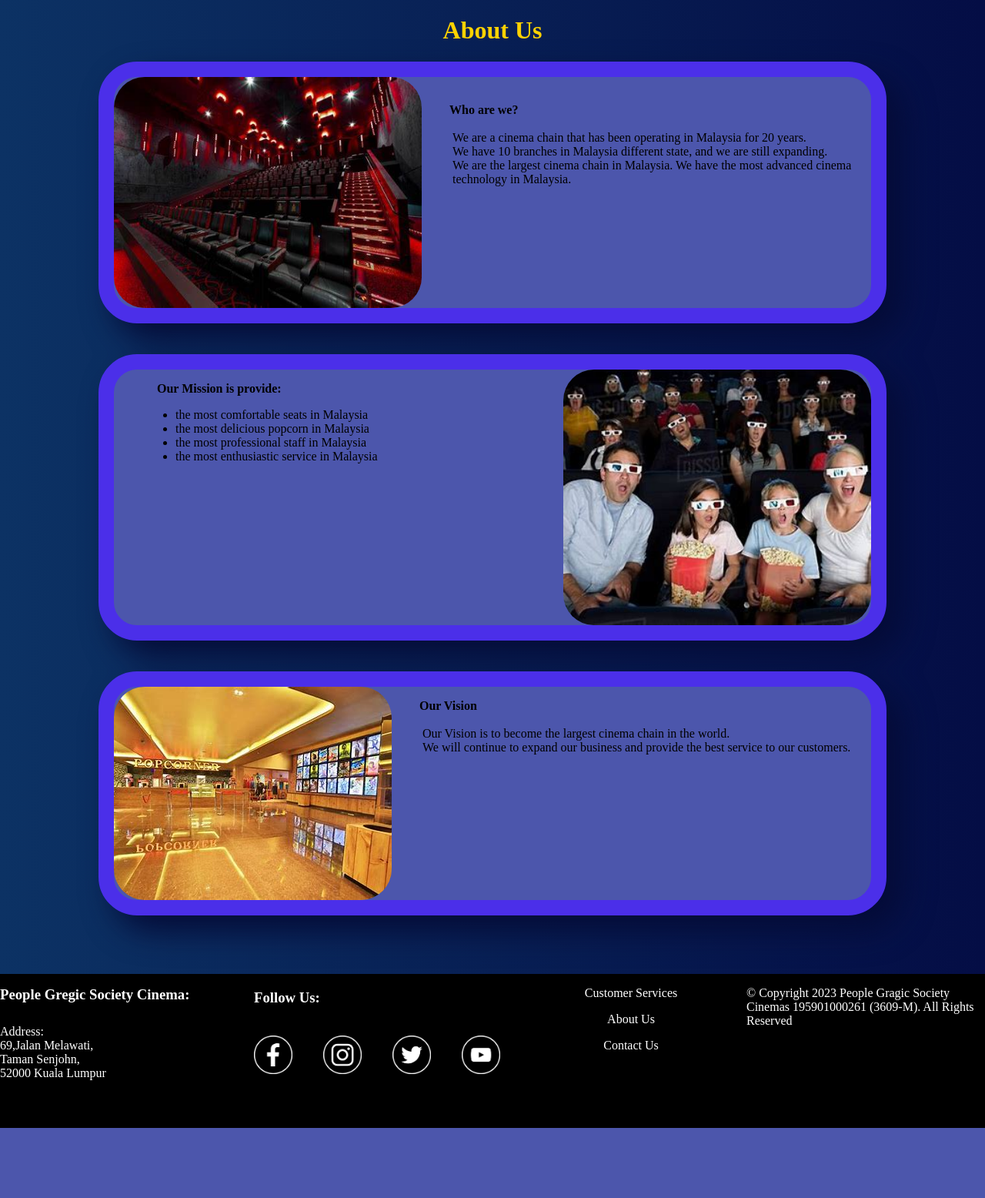
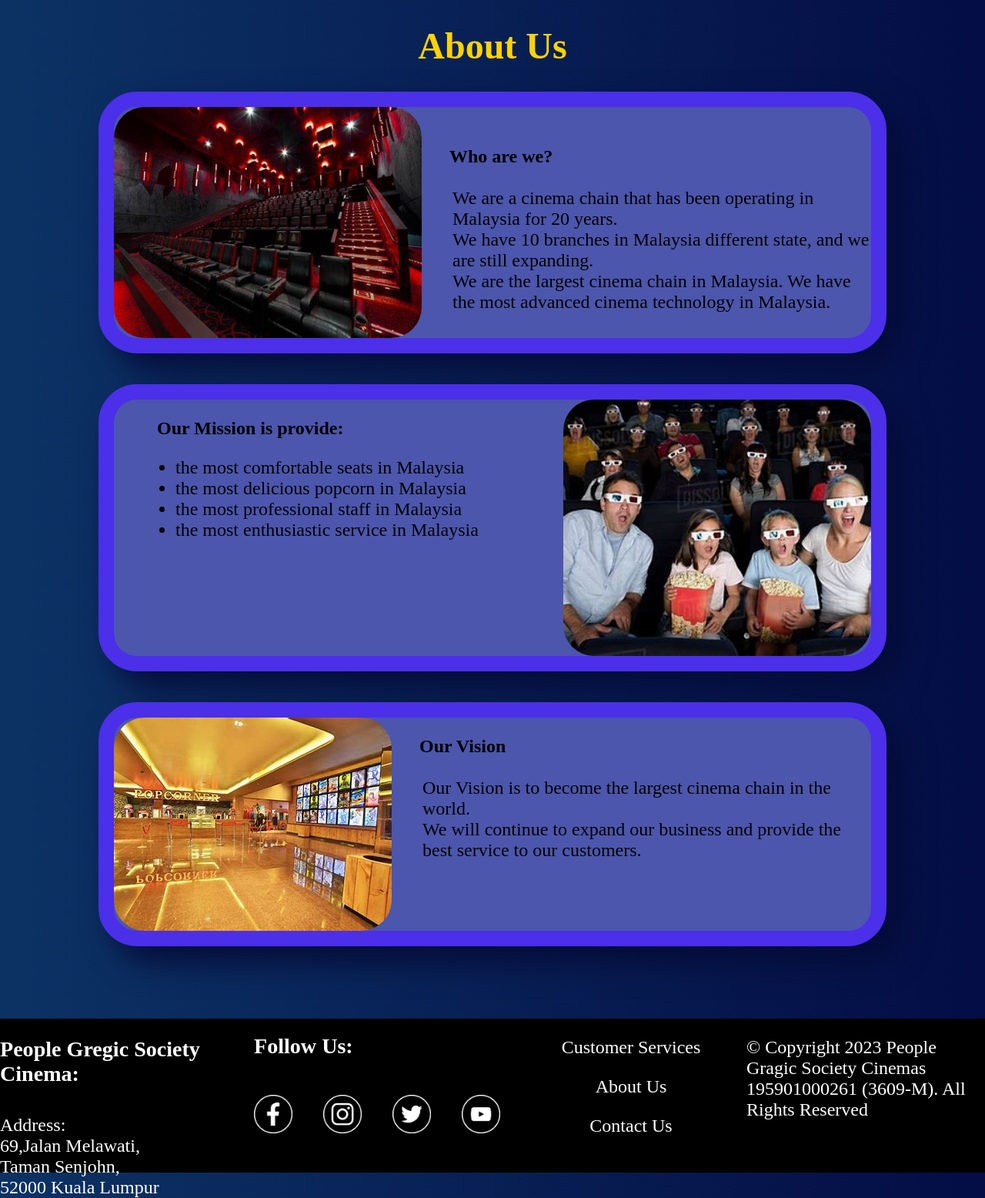
Before and after one commit to zxianyap142857/zxianyap142857.github.io, a PHP site: page /about-us.html in a window 1280 px wide. Shown: the part 60-1616 px from the top of the page at 77% size. Before the commit the page ends 1525 px from the top, so only its background shows below. Run offline with PHP 8.4, Linux system fonts and the light colour scheme.

Commit message:
Update about-us.css

```diff
--- a/css/about-us.css
+++ b/css/about-us.css
@@ -4,6 +4,7 @@ html {
 
 body {
   margin: 0;
+  font-size:1.5em;
 }
 
 h1 {
```
